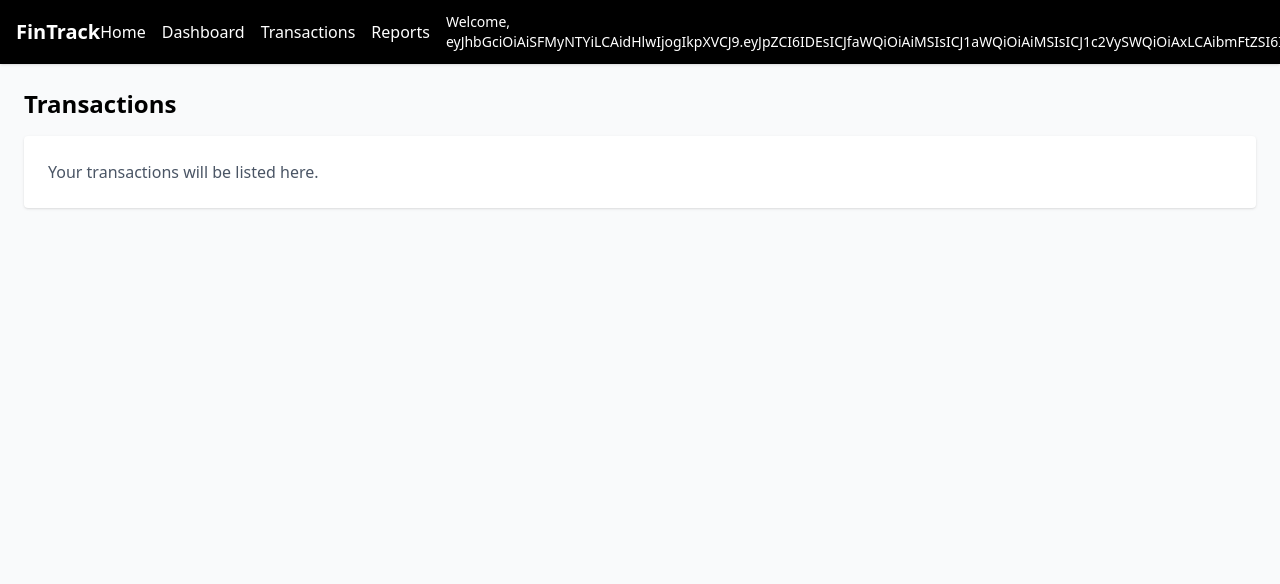
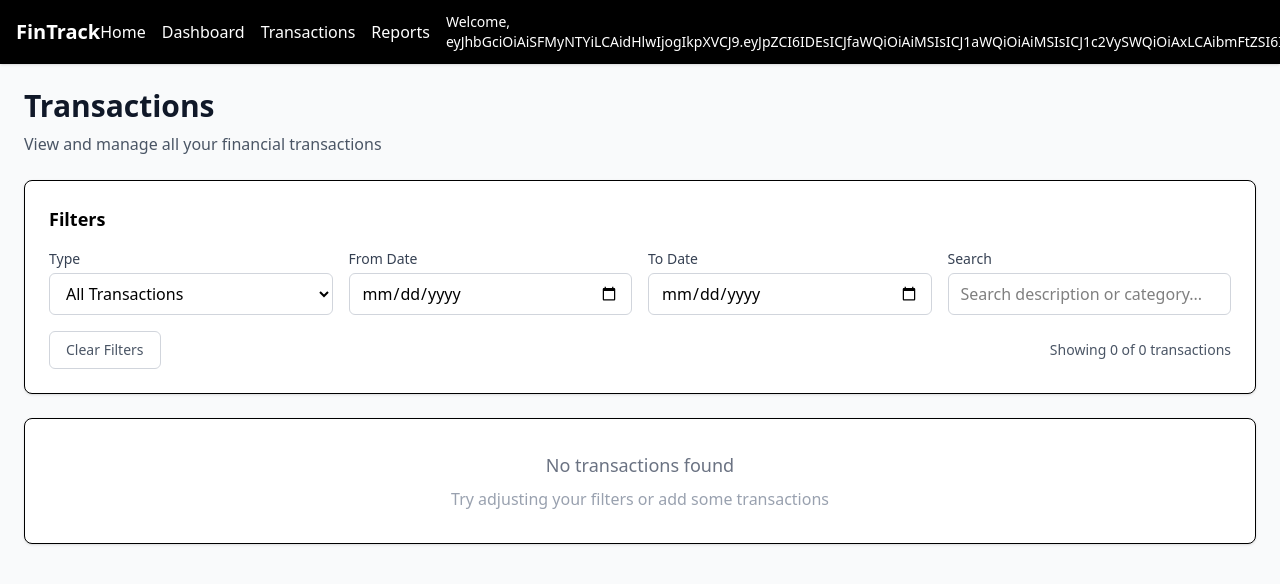
Before and after one commit to Sharvzz/financial, a React (Vite) app in the folder frontend/: page /transactions in a window 1280 px wide. Shown: the top 584 px of the page. Built offline with nearby package versions, Linux system fonts and the light colour scheme; sample sign-in values are in the browser's storage.

Commit message:
transaction page updated

```diff
--- a/frontend/src/pages/Transactions.jsx
+++ b/frontend/src/pages/Transactions.jsx
@@ -1,9 +1,246 @@
+import { useEffect, useState } from "react";
+import { useNavigate } from "react-router-dom";
+import storage from "../services/storage";
+
 export default function Transactions() {
+  const [transactions, setTransactions] = useState([]);
+  const [categories, setCategories] = useState([]);
+  const [filteredTransactions, setFilteredTransactions] = useState([]);
+  const [isLoading, setIsLoading] = useState(false);
+  const [error, setError] = useState("");
+  const [filters, setFilters] = useState({
+    type: "all", // all, income, expense
+    dateFrom: "",
+    dateTo: "",
+    search: ""
+  });
+  const navigate = useNavigate();
+
+  // Check if user is authenticated
+  useEffect(() => {
+    if (!storage.auth.isAuthenticated()) {
+      navigate("/login");
+      return;
+    }
+    loadData();
+  }, [navigate]);
+
+  async function loadData() {
+    setIsLoading(true);
+    setError("");
+    try {
+      const txRes = storage.transactions.list({ limit: 1000 }); // Get all transactions
+      const expenseCats = storage.categories.list("expense");
+      const incomeCats = storage.categories.list("income");
+      setTransactions(Array.isArray(txRes) ? txRes : []);
+      setCategories([...(Array.isArray(expenseCats) ? expenseCats : []), ...(Array.isArray(incomeCats) ? incomeCats : [])]);
+    } catch (e) {
+      setError(e.message || "Failed to load transactions");
+    } finally {
+      setIsLoading(false);
+    }
+  }
+
+  // Filter transactions based on current filters
+  useEffect(() => {
+    let filtered = [...transactions];
+
+    // Filter by type
+    if (filters.type !== "all") {
+      filtered = filtered.filter(tx => tx.type === filters.type);
+    }
+
+    // Filter by date range
+    if (filters.dateFrom) {
+      filtered = filtered.filter(tx => new Date(tx.occurredAt) >= new Date(filters.dateFrom));
+    }
+    if (filters.dateTo) {
+      filtered = filtered.filter(tx => new Date(tx.occurredAt) <= new Date(filters.dateTo + "T23:59:59"));
+    }
+
+    // Filter by search term
+    if (filters.search) {
+      const searchLower = filters.search.toLowerCase();
+      filtered = filtered.filter(tx =>
+        tx.description?.toLowerCase().includes(searchLower) ||
+        getCategoryName(tx.categoryId)?.toLowerCase().includes(searchLower)
+      );
+    }
+
+    // Sort by date (newest first)
+    filtered.sort((a, b) => new Date(b.occurredAt) - new Date(a.occurredAt));
+
+    setFilteredTransactions(filtered);
+  }, [transactions, filters, categories]);
+
+  function getCategoryName(categoryId) {
+    if (!categoryId) return "Uncategorized";
+    const category = categories.find(c => c.id === categoryId);
+    return category ? category.name : "Unknown Category";
+  }
+
+  function formatCurrency(amount) {
+    return new Intl.NumberFormat('en-US', {
+      style: 'currency',
+      currency: 'USD'
+    }).format(amount);
+  }
+
+  function formatDate(dateString) {
+    return new Date(dateString).toLocaleDateString('en-US', {
+      year: 'numeric',
+      month: 'short',
+      day: 'numeric',
+      hour: '2-digit',
+      minute: '2-digit'
+    });
+  }
+
+  function handleFilterChange(key, value) {
+    setFilters(prev => ({ ...prev, [key]: value }));
+  }
+
+  function clearFilters() {
+    setFilters({
+      type: "all",
+      dateFrom: "",
+      dateTo: "",
+      search: ""
+    });
+  }
+
+  if (isLoading) {
+    return (
+      <div className="p-6">
+        <div className="flex items-center justify-center h-64">
+          <div className="text-lg text-gray-600">Loading transactions...</div>
+        </div>
+      </div>
+    );
+  }
+
   return (
     <div className="p-6">
-      <h2 className="text-2xl font-semibold mb-4">Transactions</h2>
-      <div className="bg-white rounded shadow p-6">
-        <p className="text-gray-600">Your transactions will be listed here.</p>
+      <div className="mb-6">
+        <h2 className="text-3xl font-bold text-gray-900 mb-2">Transactions</h2>
+        <p className="text-gray-600">View and manage all your financial transactions</p>
+      </div>
+
+      {/* Filters */}
+      <div className="bg-white rounded-lg shadow-sm border p-6 mb-6">
+        <h3 className="text-lg font-semibold mb-4">Filters</h3>
+        <div className="grid grid-cols-1 md:grid-cols-2 lg:grid-cols-4 gap-4">
+          {/* Type Filter */}
+          <div>
+            <label className="block text-sm font-medium text-gray-700 mb-1">Type</label>
+            <select
+              value={filters.type}
+              onChange={(e) => handleFilterChange('type', e.target.value)}
+              className="w-full px-3 py-2 border border-gray-300 rounded-md focus:outline-none focus:ring-2 focus:ring-blue-500"
+            >
+              <option value="all">All Transactions</option>
+              <option value="income">Income (Credit)</option>
+              <option value="expense">Expense (Debit)</option>
+            </select>
+          </div>
+
+          {/* Date From */}
+          <div>
+            <label className="block text-sm font-medium text-gray-700 mb-1">From Date</label>
+            <input
+              type="date"
+              value={filters.dateFrom}
+              onChange={(e) => handleFilterChange('dateFrom', e.target.value)}
+              className="w-full px-3 py-2 border border-gray-300 rounded-md focus:outline-none focus:ring-2 focus:ring-blue-500"
+            />
+          </div>
+
+          {/* Date To */}
+          <div>
+            <label className="block text-sm font-medium text-gray-700 mb-1">To Date</label>
+            <input
+              type="date"
+              value={filters.dateTo}
+              onChange={(e) => handleFilterChange('dateTo', e.target.value)}
+              className="w-full px-3 py-2 border border-gray-300 rounded-md focus:outline-none focus:ring-2 focus:ring-blue-500"
+            />
+          </div>
+
+          {/* Search */}
+          <div>
+            <label className="block text-sm font-medium text-gray-700 mb-1">Search</label>
+            <input
+              type="text"
+              placeholder="Search description or category..."
+              value={filters.search}
+              onChange={(e) => handleFilterChange('search', e.target.value)}
+              className="w-full px-3 py-2 border border-gray-300 rounded-md focus:outline-none focus:ring-2 focus:ring-blue-500"
+            />
+          </div>
+        </div>
+
+        <div className="mt-4 flex justify-between items-center">
+          <button
+            onClick={clearFilters}
+            className="px-4 py-2 text-sm text-gray-600 hover:text-gray-800 border border-gray-300 rounded-md hover:bg-gray-50"
+          >
+            Clear Filters
+          </button>
+          <div className="text-sm text-gray-600">
+            Showing {filteredTransactions.length} of {transactions.length} transactions
+          </div>
+        </div>
+      </div>
+
+      {/* Error Message */}
+      {error && (
+        <div className="bg-red-50 border border-red-200 rounded-md p-4 mb-6">
+          <div className="text-red-800">{error}</div>
+        </div>
+      )}
+
+      {/* Transactions List */}
+      <div className="bg-white rounded-lg shadow-sm border">
+        {filteredTransactions.length === 0 ? (
+          <div className="p-8 text-center">
+            <div className="text-gray-500 text-lg mb-2">No transactions found</div>
+            <div className="text-gray-400">Try adjusting your filters or add some transactions</div>
+          </div>
+        ) : (
+          <div className="divide-y divide-gray-200">
+            {filteredTransactions.map((transaction) => (
+              <div key={transaction.id} className="p-6 hover:bg-gray-50 transition-colors">
+                <div className="flex items-center justify-between">
+                  <div className="flex-1">
+                    <div className="flex items-center space-x-3">
+                      <div className={`w-3 h-3 rounded-full ${
+                        transaction.type === 'income' ? 'bg-green-500' : 'bg-red-500'
+                      }`}></div>
+                      <div>
+                        <h4 className="text-lg font-medium text-gray-900">
+                          {transaction.description || 'No description'}
+                        </h4>
+                        <p className="text-sm text-gray-600">
+                          {getCategoryName(transaction.categoryId)} • {formatDate(transaction.occurredAt)}
+                        </p>
+                      </div>
+                    </div>
+                  </div>
+                  <div className="text-right">
+                    <div className={`text-xl font-semibold ${
+                      transaction.type === 'income' ? 'text-green-600' : 'text-red-600'
+                    }`}>
+                      {transaction.type === 'income' ? '+' : '-'}{formatCurrency(transaction.amount)}
+                    </div>
+                    <div className="text-sm text-gray-500 capitalize">
+                      {transaction.type === 'income' ? 'Credit' : 'Debit'}
+                    </div>
+                  </div>
+                </div>
+              </div>
+            ))}
+          </div>
+        )}
       </div>
     </div>
   );
```
